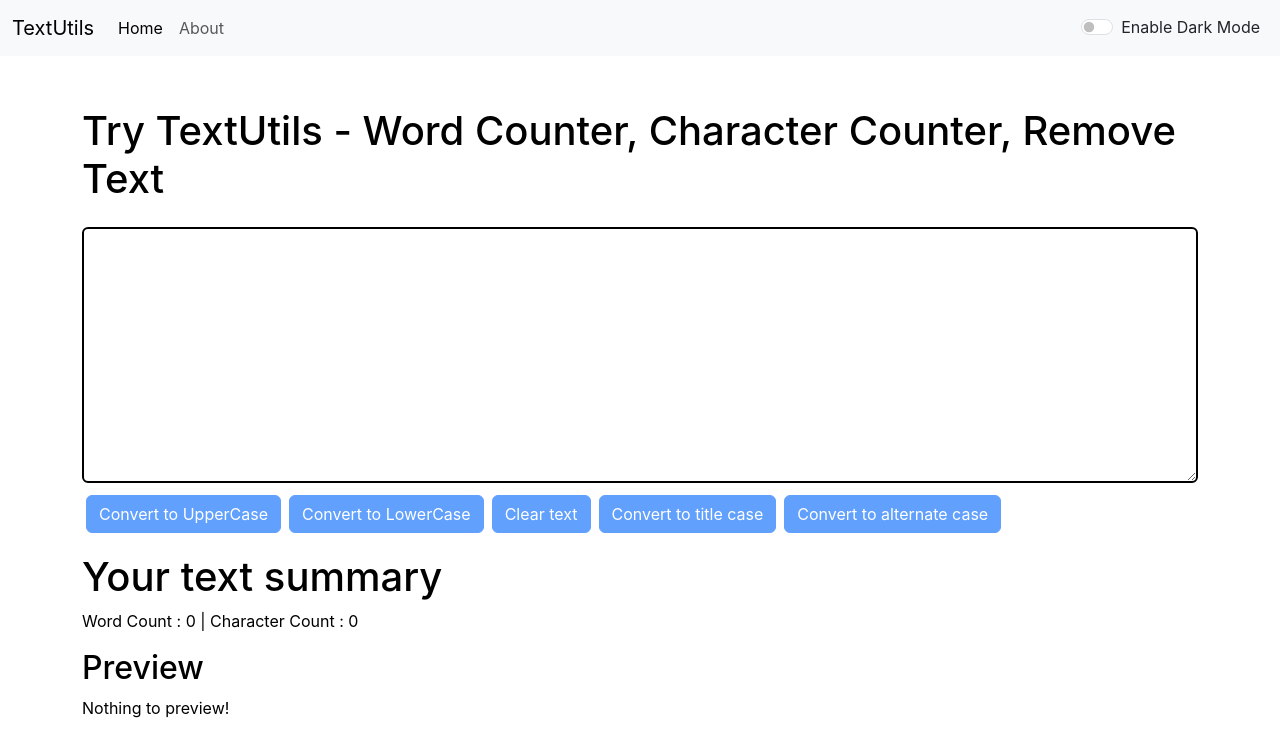
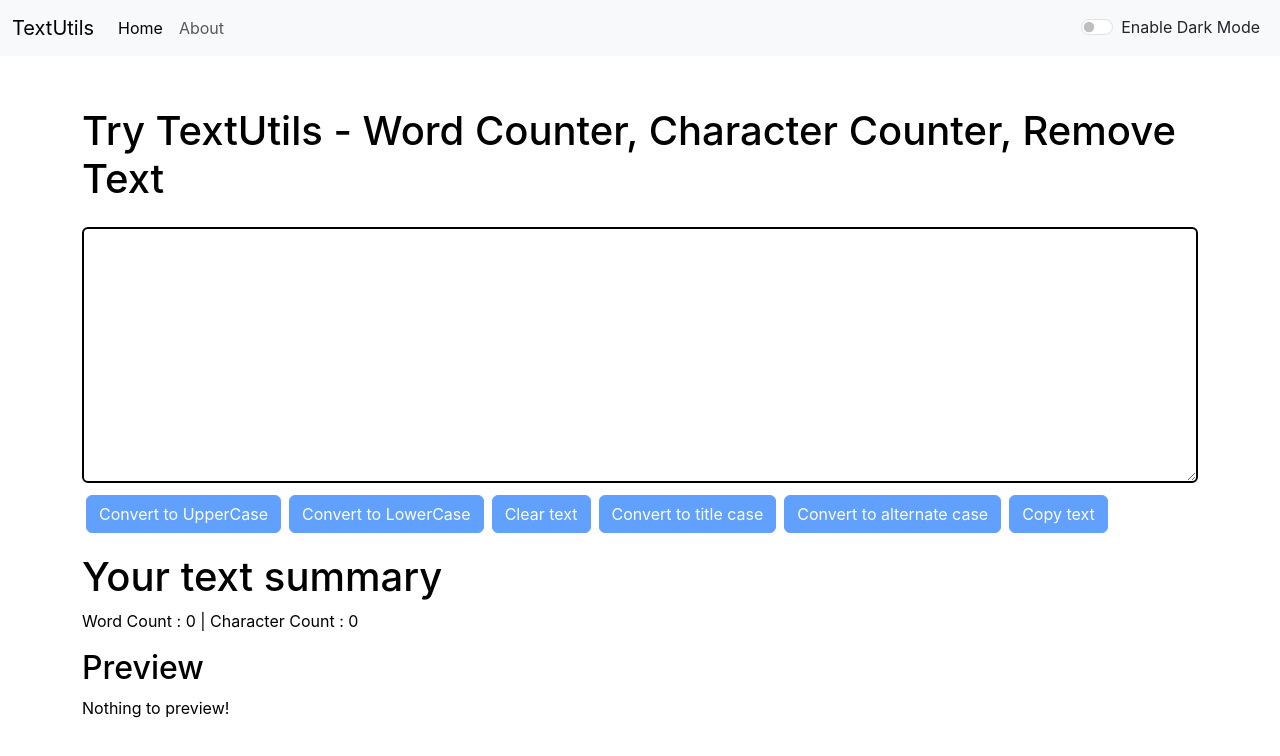
Before and after one commit to jainam-04/TextUtils, a React (Create React App) app: page / in a window 1280 px wide. Shown: the top 756 px of the page. Built offline with nearby package versions, Linux system fonts and the light colour scheme.

Commit message:
Copy button added

```diff
--- a/src/Components/TextForm.js
+++ b/src/Components/TextForm.js
@@ -37,6 +37,11 @@ export default function TextForm(props) {
     setText(alternateText);
     props.showAlert("Converted to alternate case", "success");
   };
+  const handleCopyClick = () => {
+    const copyText = text;
+    navigator.clipboard.writeText(copyText);
+    props.showAlert("Copied to clipboard!!", "success");
+  }
   const [text, setText] = useState("");
   return (
     <>
@@ -94,6 +99,13 @@ export default function TextForm(props) {
           >
             Convert to alternate case
           </button>
+          <button
+            disabled={text.length === 0}
+            className="btn btn-primary mx-1 my-1"
+            onClick={handleCopyClick}
+          >
+            Copy text
+          </button>
         </div>
       </div>
       <div
```
